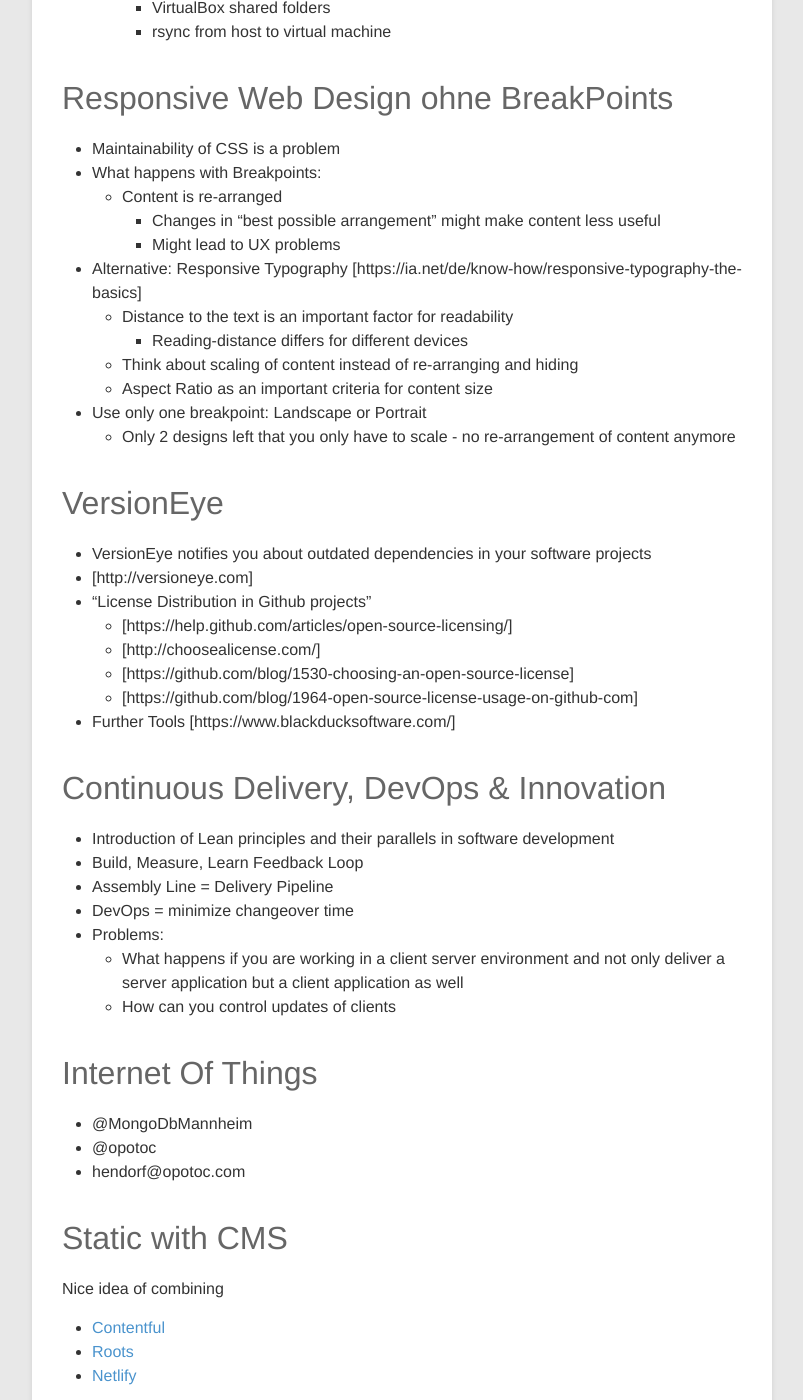
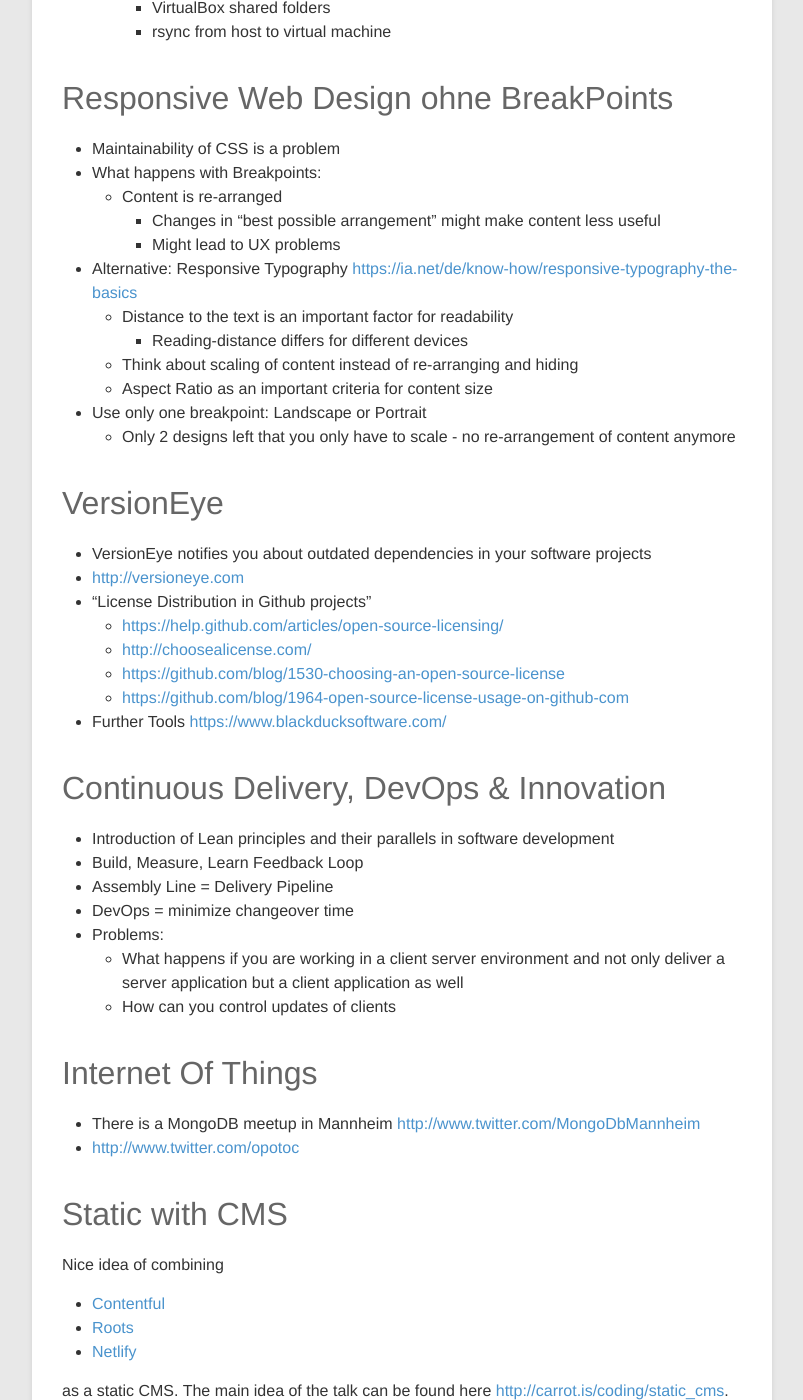
Before and after one commit to michaellihs/michaellihs.github.io, a Jekyll site: the page built from _posts/2015-04-19-unkonf-2015.markdown, in a window 1280 px wide and 1400 px high, scrolled down 1738 px. Shown: the whole window, without its empty margins (238-1041 px from the left). Built offline with Jekyll 4.4.1, drawn with Linux system fonts in a browser that asks for light colours; comment, search, counter and statistics services are not loaded; some of the changed lines change nothing that is shown; some of the changed text lies outside the part shown.

Commit message:
[TASK] update post

```diff
--- a/_posts/2015-04-19-unkonf-2015.markdown
+++ b/_posts/2015-04-19-unkonf-2015.markdown
@@ -40,10 +40,10 @@
     * start application (on device?)
 * Available platforms
   * android, ios, browser, amazon fireos, blackberry, firefox os
-* Ionic creator [http://ionicframework.com/creator/]
+* Ionic creator [http://ionicframework.com/creator/](http://ionicframework.com/creator/)
   * [ionic creator](https://creator.ionic.io/)
-* cordova plugins [http://ngcordova.com/docs/plugins/]
-* PhoneGap app for device testing [http://phonegap.com/]
+* cordova plugins [http://ngcordova.com/docs/plugins/](http://ngcordova.com/docs/plugins/)
+* PhoneGap app for device testing [http://phonegap.com/](http://phonegap.com/)
 * Don't use it, if
   * if performance is critical for your app
 * no internationlization in iconic so far?
@@ -71,7 +71,7 @@
   * Content is re-arranged
     * Changes in  "best possible arrangement" might make content less useful
     * Might lead to UX problems
-* Alternative: Responsive Typography [https://ia.net/de/know-how/responsive-typography-the-basics]
+* Alternative: Responsive Typography [https://ia.net/de/know-how/responsive-typography-the-basics](https://ia.net/de/know-how/responsive-typography-the-basics)
   * Distance to the text is an important factor for readability
     * Reading-distance differs for different devices
   * Think about scaling of content instead of re-arranging and hiding
@@ -83,13 +83,13 @@
 ## VersionEye
 
 * VersionEye notifies you about outdated dependencies in your software projects
-* [http://versioneye.com]
+* [http://versioneye.com](http://versioneye.com)
 * "License Distribution in Github projects"
-  * [https://help.github.com/articles/open-source-licensing/]
-  * [http://choosealicense.com/]
-  * [https://github.com/blog/1530-choosing-an-open-source-license]
-  * [https://github.com/blog/1964-open-source-license-usage-on-github-com]
-* Further Tools [https://www.blackducksoftware.com/]
+  * [https://help.github.com/articles/open-source-licensing/](https://help.github.com/articles/open-source-licensing/)
+  * [http://choosealicense.com/](http://choosealicense.com/)
+  * [https://github.com/blog/1530-choosing-an-open-source-license](https://github.com/blog/1530-choosing-an-open-source-license)
+  * [https://github.com/blog/1964-open-source-license-usage-on-github-com](https://github.com/blog/1964-open-source-license-usage-on-github-com)
+* Further Tools [https://www.blackducksoftware.com/](https://www.blackducksoftware.com/)
 
 
 ## Continuous Delivery, DevOps & Innovation
@@ -105,9 +105,8 @@
 
 ## Internet Of Things
 
-* @MongoDbMannheim
-* @opotoc
-* hendorf@opotoc.com
+* There is a MongoDB meetup in Mannheim [http://www.twitter.com/MongoDbMannheim](http://www.twitter.com/MongoDbMannheim)
+* [http://www.twitter.com/opotoc](http://www.twitter.com/opotoc)
 
 
 ## Static with CMS
@@ -118,7 +117,7 @@
 * [Roots]
 * [Netlify]
 
-as a static CMS. The main idea of the talk can be found here [http://carrot.is/coding/static_cms].
+as a static CMS. The main idea of the talk can be found here [http://carrot.is/coding/static_cms](http://carrot.is/coding/static_cms).
 
 
 
```
